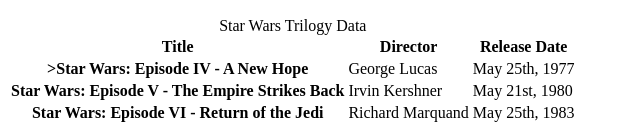
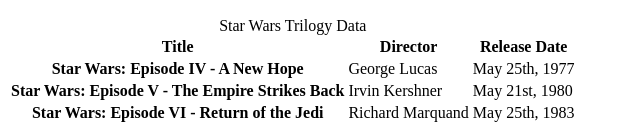
Before and after one commit to EduardoFrs/holbertonschool-web_front_end, a plain HTML site: page html_advanced/33-styleguide.html in a window 1280 px wide. Shown: the part 1779-1909 px from the top of the page, 0-640 px from the left. Drawn offline with Linux system fonts and the light colour scheme.

Commit message:
correct episode 4

```diff
--- a/html_advanced/33-styleguide.html
+++ b/html_advanced/33-styleguide.html
@@ -127,7 +127,7 @@
                         </thead>
                         <tbody>
                           <tr>
-                            <th scope="row">>Star Wars: Episode IV - A New Hope</th>
+                            <th scope="row">Star Wars: Episode IV - A New Hope</th>
                             <td>George Lucas</td>
                             <td>May 25th, 1977</td>
                           </tr>
```
